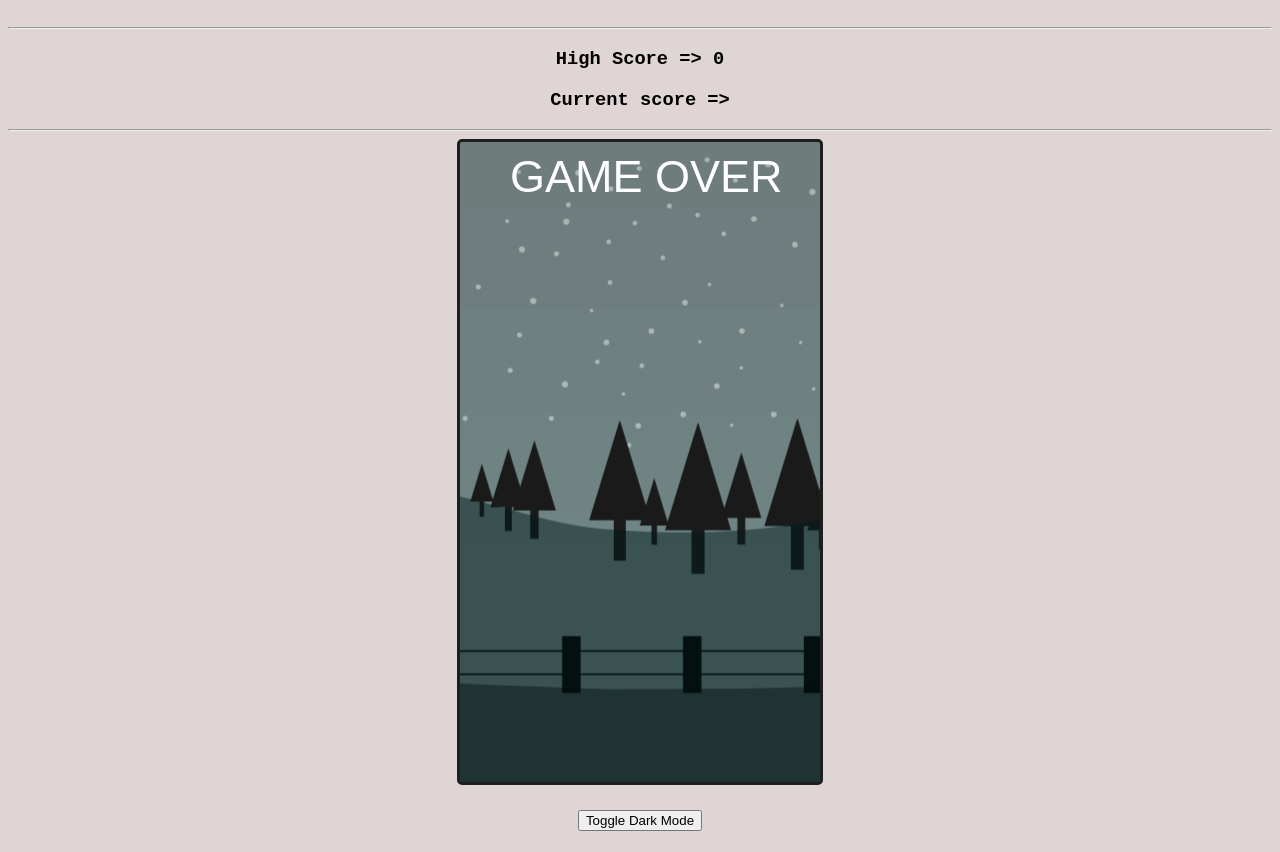
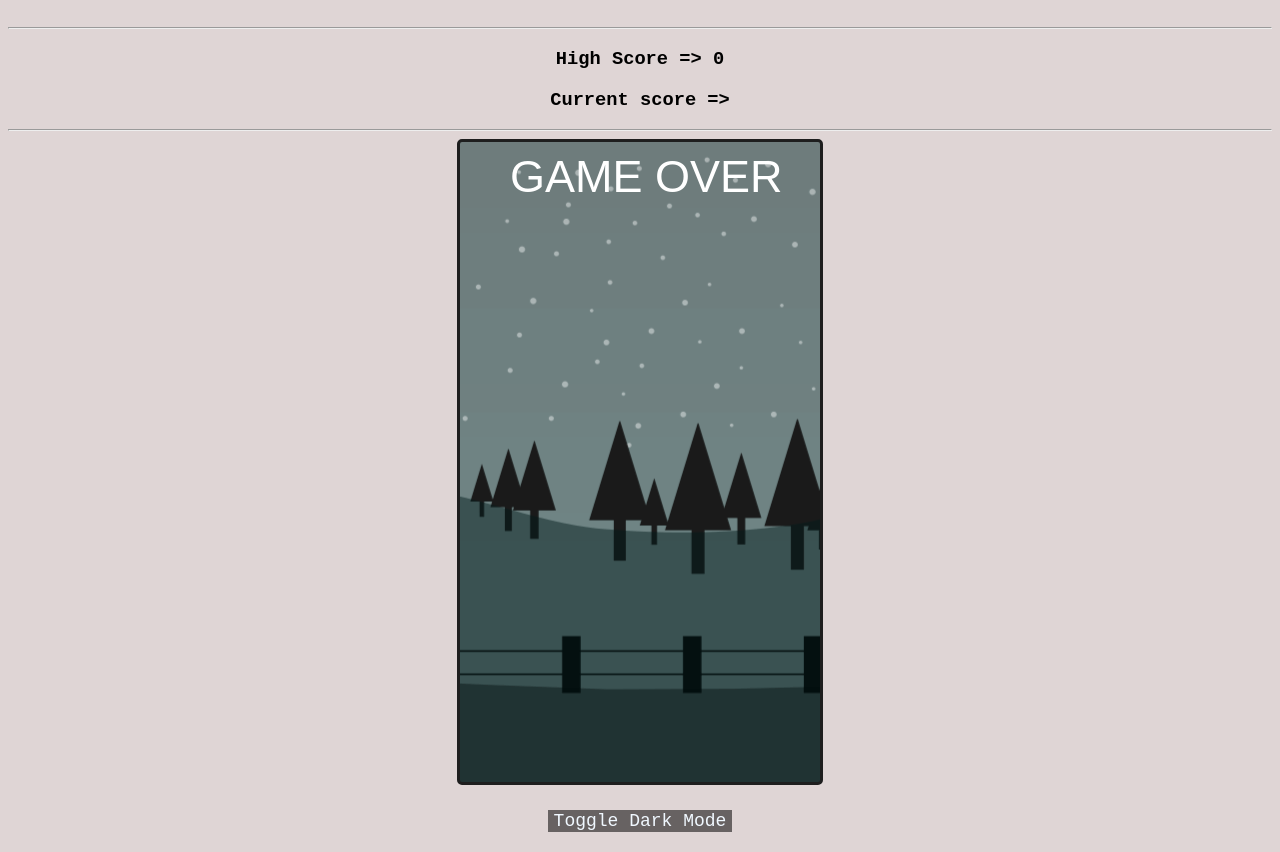
Before and after one commit to anuj1012/Flappybird, a plain HTML site: page index.html in a window 1280 px wide. Shown: the part 84-936 px from the top of the page. Drawn offline with Linux system fonts and the light colour scheme.

Commit message:
Update flappybird.css

```diff
--- a/flappybird.css
+++ b/flappybird.css
@@ -25,3 +25,11 @@ body{
     /* border-radius: 50%; */
     cursor: pointer;
 }
+#darkModeToggle{
+    font-family: 'Courier New', Courier, monospace;
+    font-size: large;
+    border: none;
+    background: #676262;
+    color:aliceblue;
+    cursor: pointer;
+}
```
